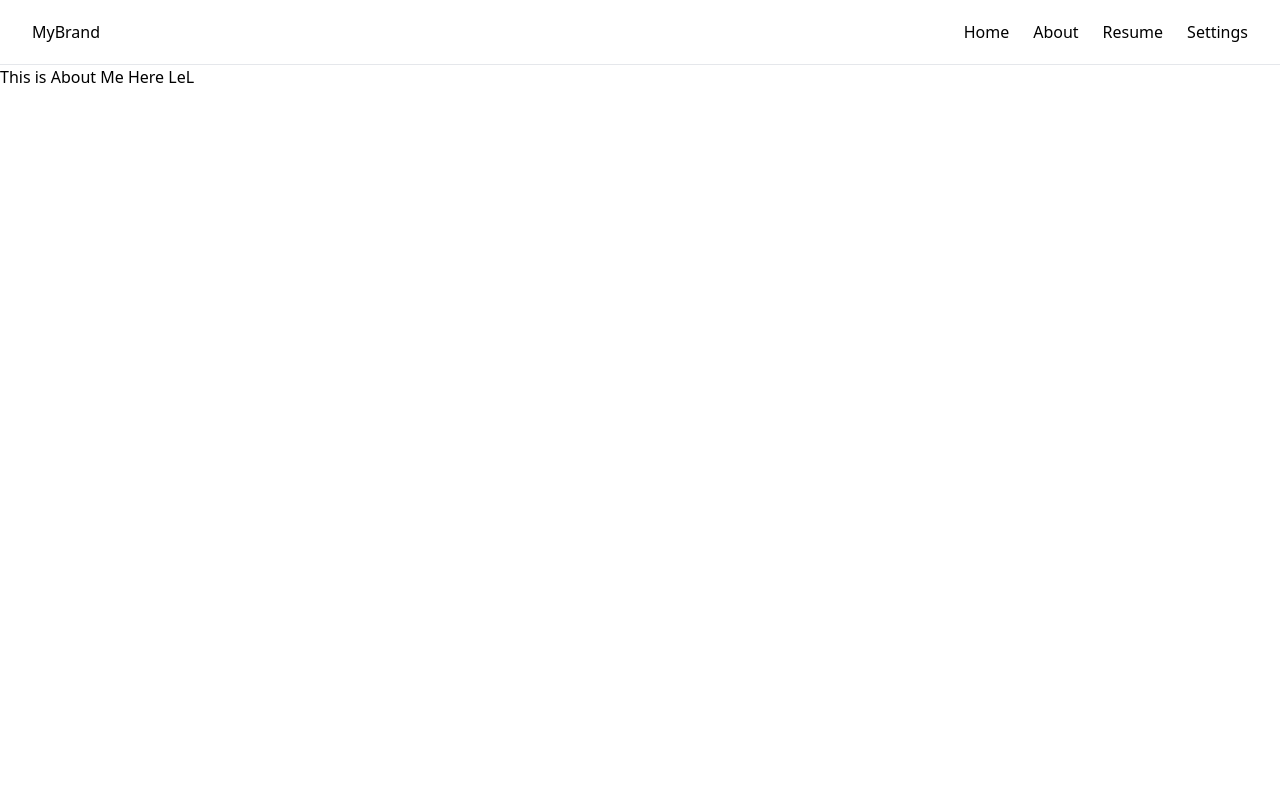
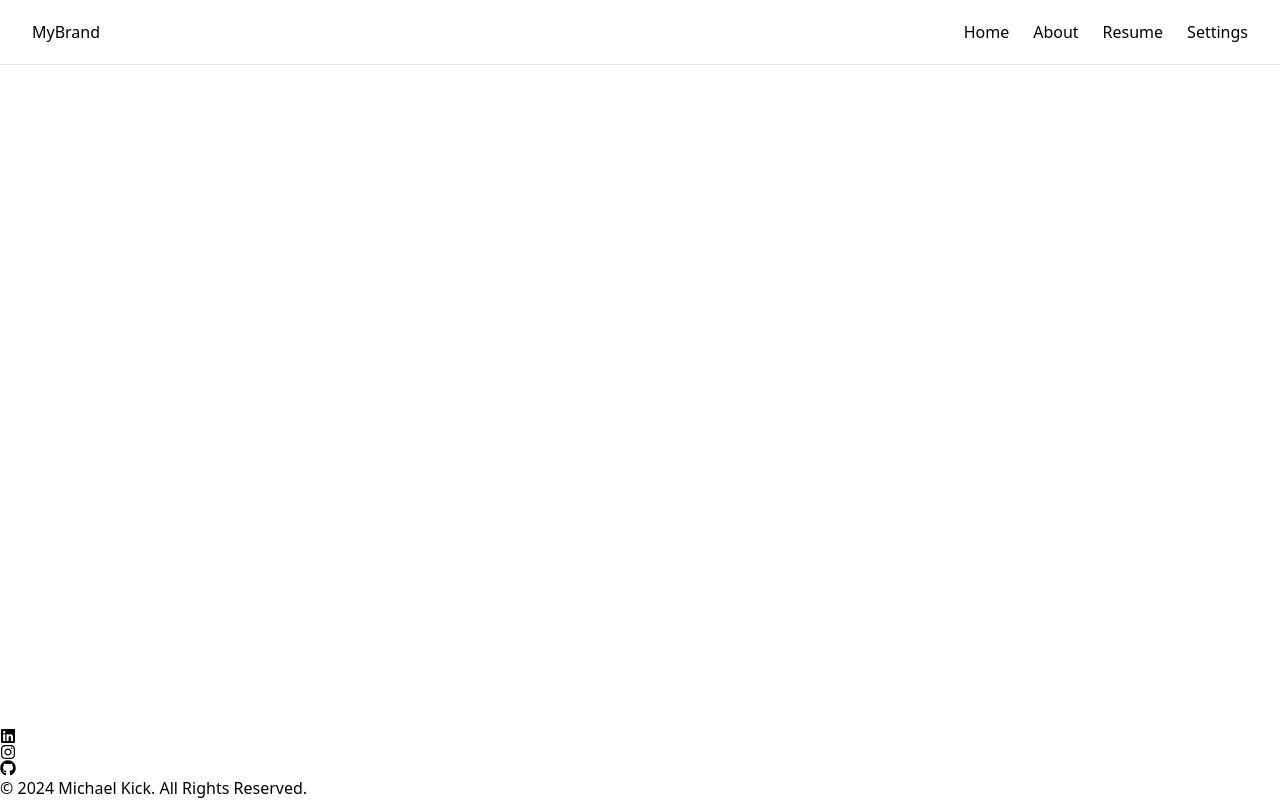
Before and after one commit to Michael-Kick/MyFrontend, a Next.js app: page /about in a window 1280 px wide. Built offline with nearby package versions, Linux system fonts and the light colour scheme.

Commit message:
Basic footer with no layout added

```diff
--- /dev/null
+++ b/src/app/_components/Footer.tsx
@@ -0,0 +1,57 @@
+"use client";
+import Link from 'next/link';
+import { FaLinkedin, FaInstagram, FaGithub } from 'react-icons/fa';
+import { useState, useEffect } from 'react';
+
+interface SocialLink {
+    icon: React.ReactNode;
+    href: string;
+}
+
+const socialLinks: SocialLink[] = [
+    { icon: <FaLinkedin />, href: 'https://www.linkedin.com/in/michael-kick-38281620b' },
+    { icon: <FaInstagram />, href: 'https://www.instagram.com/is_that_micha' },
+    { icon: <FaGithub />, href: 'https://github.com/Michael-Kick' },
+];
+
+const Footer: React.FC = () => {
+    const [showToTopButton, setShowToTopButton] = useState(false);
+
+    useEffect(() => {
+        const handleScroll = () => {
+            setShowToTopButton(window.scrollY > 200);
+        };
+
+        window.addEventListener('scroll', handleScroll);
+        return () => window.removeEventListener('scroll', handleScroll);
+    }, []);
+
+    const scrollToTop = () => {
+        window.scrollTo({
+            top: 0,
+            behavior: 'smooth',
+        });
+    };
+
+    return (
+        <footer>
+            <div className="social-links">
+                {socialLinks.map((link) => (
+                    <Link key={link.href} href={link.href} target="_blank" rel="noopener noreferrer">
+                        {link.icon}
+                    </Link>
+                ))}
+            </div>
+            <div className="copyright">
+                &copy; {new Date().getFullYear()} Michael Kick. All Rights Reserved.
+            </div>
+            {showToTopButton && (
+                <button className="back-to-top" onClick={scrollToTop}>
+                    Zurück nach oben
+                </button>
+            )}
+        </footer>
+    );
+};
+
+export default Footer;
--- a/src/app/_components/Navbar.tsx
+++ b/src/app/_components/Navbar.tsx
@@ -11,7 +11,7 @@ const Navbar = () => {
 
     return (
 
-        <nav className="bg-background border-b border-gray-200 w-full z-50 top-0 text-text">
+        <nav className="bg-background border-b border-contrast w-full z-50 top-0 text-text">
             <div className="max-w-7xl mx-auto px-4 sm:px-6 lg:px-8">
                 <div className="flex justify-between items-center h-16">
                     {/* Logo */}
--- a/src/app/_ui/globals.css
+++ b/src/app/_ui/globals.css
@@ -9,6 +9,7 @@
         --color-danger: hsl(0, 100%, 50%);
         --color-background: hsl(0, 0%, 100%);
         --color-text-base: hsl(0, 0%, 0%);
+        --color-contrast: hsl(220,13%,91%);
     }
     @media (prefers-color-scheme: dark) {
         :root {
@@ -17,6 +18,7 @@
             --color-danger: hsl(0, 100%, 50%);
             --color-background: hsl(213, 24%, 7%);
             --color-text-base: hsl(0, 0%, 100%);
+            --color-contrast: hsl(220,13%,91%);
         }
     }
 
@@ -26,6 +28,7 @@
         --color-danger: hsl(0, 100%, 50%);
         --color-background: hsl(0, 0%, 100%);
         --color-text-base: hsl(0, 0%, 0%);
+        --color-contrast: hsl(220,13%,91%);
     }
 
     :root[data-theme='dark']{
@@ -34,6 +37,7 @@
         --color-danger: hsl(0, 100%, 50%);
         --color-background: hsl(0, 0%, 0%);
         --color-text-base: hsl(0, 0%, 100%);
+        --color-contrast: hsl(220,13%,91%);
     }
 
     :root[data-theme='purple']{
@@ -42,6 +46,7 @@
         --color-danger: hsl(0, 100%, 50%);
         --color-background: hsl(0, 0%, 15%);
         --color-text-base: hsl(0, 0%, 75%);
+        --color-contrast: hsl(220,13%,91%);
     }
 
     :root[data-theme='blue']{
@@ -50,5 +55,6 @@
         --color-danger: hsl(0, 100%, 50%);
         --color-background: hsl(0, 0%, 15%);
         --color-text-base: hsl(0, 0%, 75%);
+        --color-contrast: hsl(220,13%,91%);
     }
 }
--- a/src/app/about/page.tsx
+++ b/src/app/about/page.tsx
@@ -1,3 +1,10 @@
-export default function About(){
-    return <h5>This is About Me Here LeL</h5>
-}
+import React from 'react';
+
+const About = () => {
+    return (
+        <div>
+        </div>
+    );
+};
+
+export default About;
--- a/src/app/layout.tsx
+++ b/src/app/layout.tsx
@@ -1,6 +1,7 @@
 import React from "react";
 import './_ui/globals.css'
 import Navbar from "./_components/Navbar";
+import Footer from "./_components/Footer";
 
 
 export default function RootLayout({children}: { children: React.ReactNode }) {
@@ -12,6 +13,7 @@ export default function RootLayout({children}: { children: React.ReactNode }) {
         {/* Place children where you want to render a page or nested layout */}
         <Navbar/>
         <main className="flex-grow">{children}</main>
+        <Footer/>
         </body>
         </html>
     );
--- a/src/app/page.tsx
+++ b/src/app/page.tsx
@@ -1,13 +1,10 @@
 
 import React from "react";
 
-// rsf
+// rsc
 export default function Home() {
     return (
         <main>
-
-
-
         </main>
     )
 }
--- a/tailwind.config.js
+++ b/tailwind.config.js
@@ -11,7 +11,7 @@ module.exports = {
         danger: 'var(--color-danger)',
         background: 'var(--color-background)',
         text: 'var(--color-text-base)',
-
+        contrast: 'var(--color-contrast)',
       }
     },
   },
```
Also changed, not shown: package.json (+5 -3 lines), 1 other file (tests, documents, lock files or other folders).
